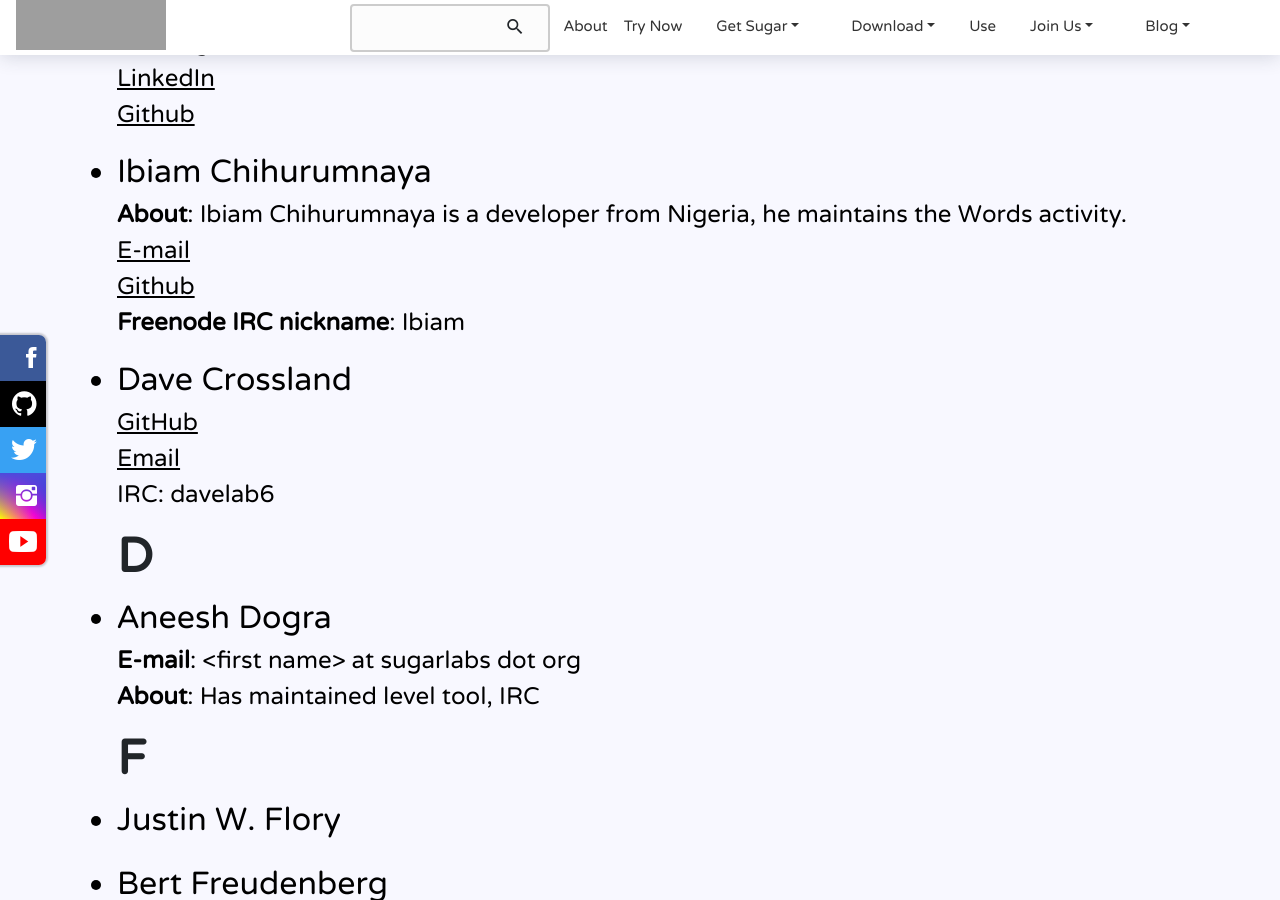
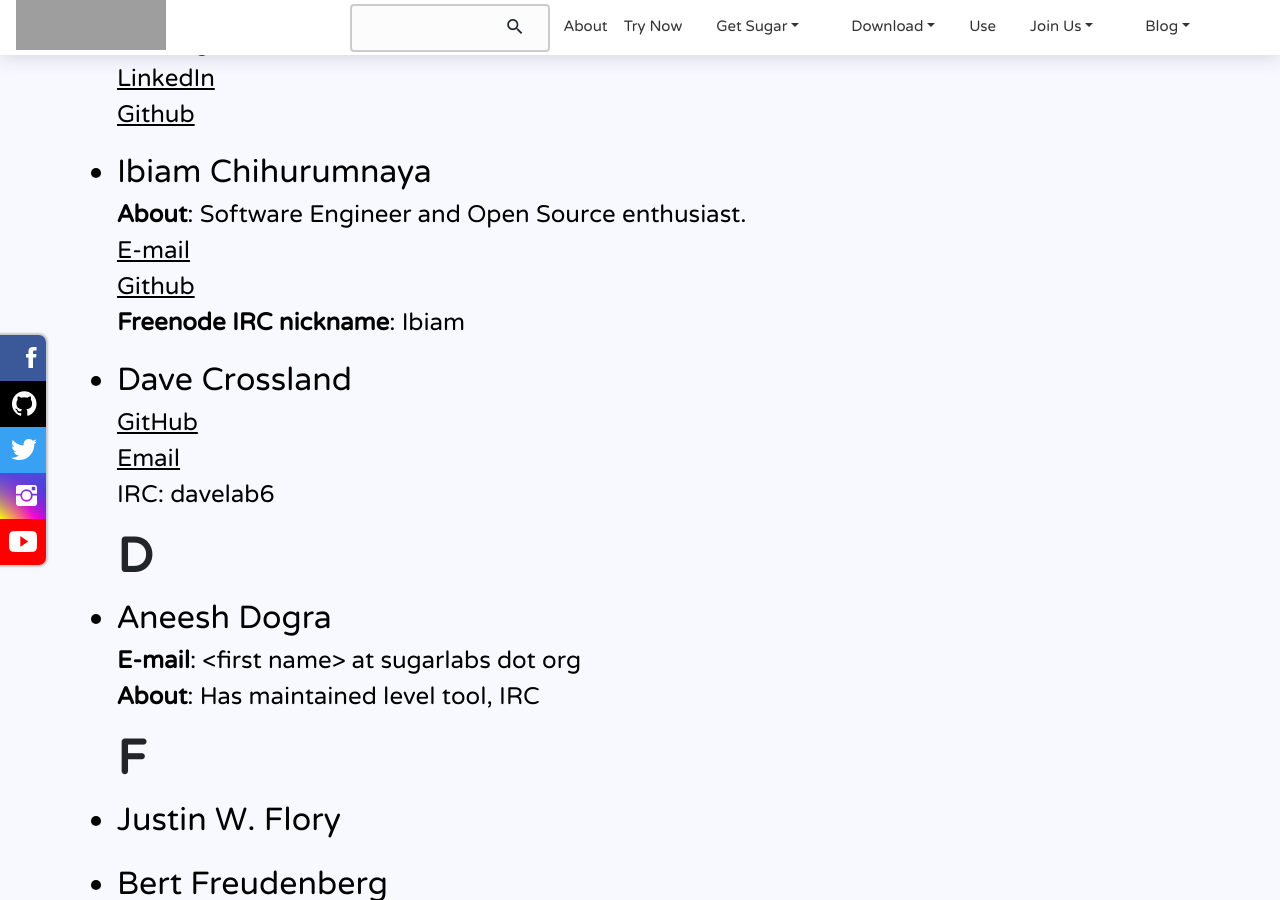
Before and after one commit to sugarlabs/www, a Jekyll site: the page built from profiles.md, in a window 1280 px wide and 900 px high, scrolled down 1958 px. Built offline with Jekyll 4.4.1, drawn with Linux system fonts in a browser that asks for light colours; some web fonts are replaced; comment, search, counter and statistics services are not loaded; grey boxes are pictures that could not be loaded.

Commit message:
Update profiles
Signed-off-by: Ibiam Chihurumnaya <ibiamchihurumnaya@gmail.com>

```diff
--- a/profiles.md
+++ b/profiles.md
@@ -43,8 +43,8 @@
     * [LinkedIn](https://www.linkedin.com/in/scantero){:target="_blank" .link}
     * [Github](https://github.com/scanterog){:target="_blank" .link}
 * [Ibiam Chihurumnaya](https://wiki.sugarlabs.org/go/User:Chimosky){:target="_blank"}
-    * **About**: Ibiam Chihurumnaya is a developer from Nigeria, he maintains the Words activity.
-    * [E-mail](mailto:ibiamchihurumnaya AT gmail DOT com){:.link}
+    * **About**: Software Engineer and Open Source enthusiast.
+    * [E-mail](mailto:ibiam AT sugarlabs DOT org){:.link}
     * [Github](https://github.com/chimosky){:target="_blank" .link}
     * **Freenode IRC nickname**: Ibiam
 * [Dave Crossland](https://wiki.sugarlabs.org/go/User:Davelab6){:target="_blank"}
```
